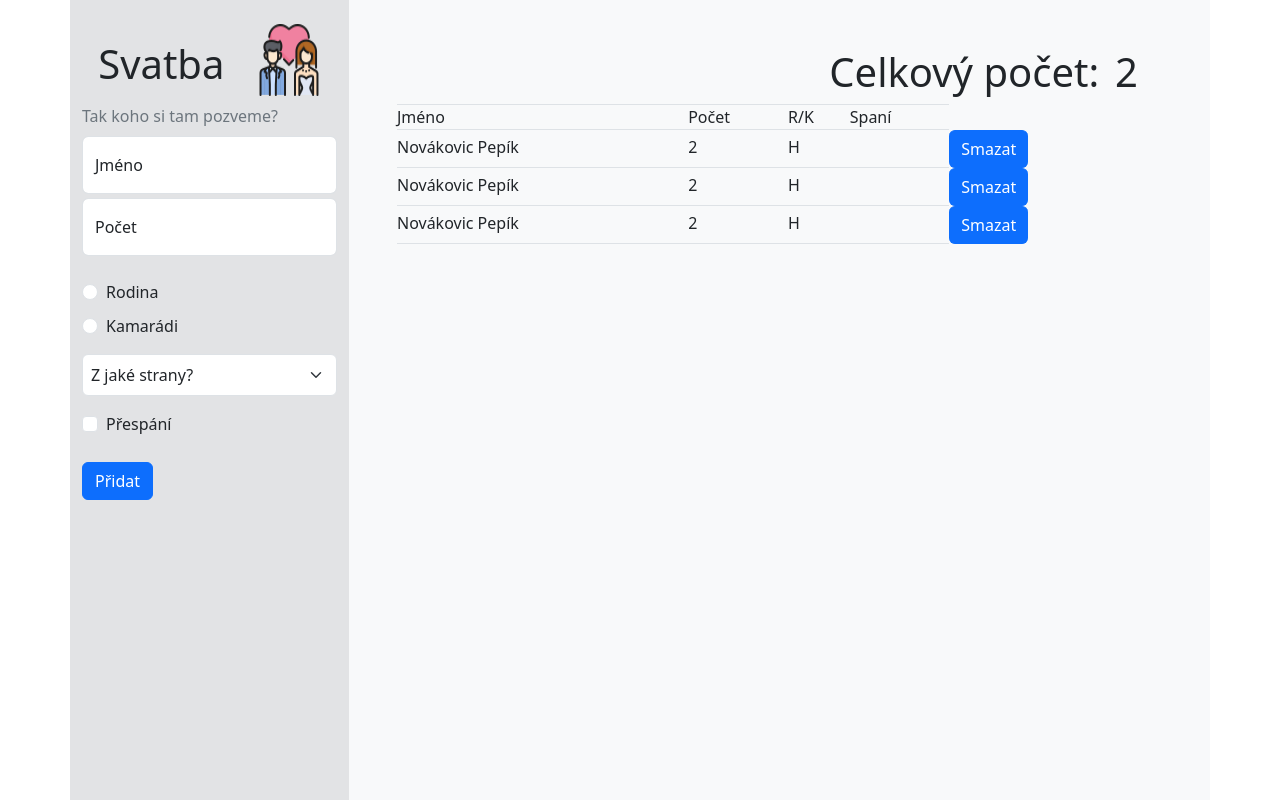
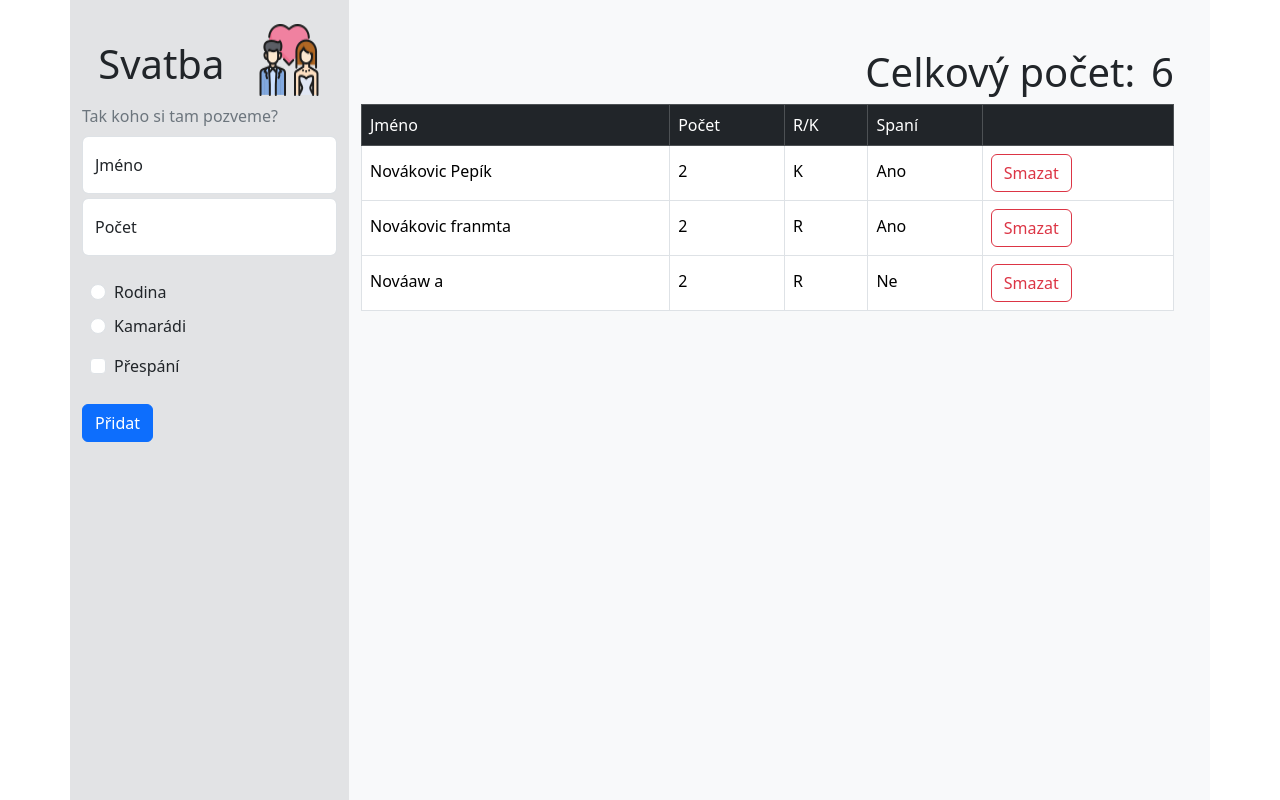
Before and after one commit to Yatrikoxi/Svatba-Hosti, a React (Vite) app: page / in a window 1280 px wide. Built offline with nearby package versions, Linux system fonts and the light colour scheme.

Commit message:
change form. add list table and start listFil

```diff
--- a/src/App.tsx
+++ b/src/App.tsx
@@ -9,14 +9,8 @@ function App() {
           <div className='col-3 bg-secondary-subtle'>
             <Form />
           </div>
-          <div className='col-9 mt-5 px-5'>
+          <div className='col-9 mt-5'>
             <Amount />
-            {/* <p>
-              Lorem ipsum dolor sit amet consectetur adipisicing elit. Corporis
-              maiores voluptatem accusantium porro unde quidem atque expedita
-              quo sequi eius repellat neque doloremque vitae rem, similique
-              harum nemo placeat laborum!
-            </p> */}
           </div>
         </div>
       </div>
--- a/src/components/Amount.tsx
+++ b/src/components/Amount.tsx
@@ -1,57 +1,43 @@
 import { useState } from "react";
+import ListTable from "./list/ListTable";
 
 const Amount = () => {
-  const person = [
+  const [person, setPerson] = useState([
     {
       id: 1,
       name: "Novákovic Pepík",
-      number: 2,
-      side: "H",
+      amount: 2,
+      family: false,
+      sleep: true,
+    },
+    {
+      id: 2,
+      name: "Novákovic franmta",
+      amount: 2,
+      family: true,
+      sleep: true,
+    },
+    {
+      id: 3,
+      name: "Nováaw a",
+      amount: 2,
       family: true,
       sleep: false,
     },
-    {
-      id: 2,
-      name: "Novákovic Pepík",
-      number: 2,
-      side: "H",
-      family: true,
-      sleep: false,
-    },
-    {
-      id: 3,
-      name: "Novákovic Pepík",
-      number: 2,
-      side: "H",
-      family: true,
-      sleep: false,
-    },
-  ];
-  // const total = person.reduce((acc, number) => acc + number.value, 0);
-  const [number, setNumber] = useState(2);
+  ]);
+
   return (
     <>
       <div className='d-flex justify-content-end gap-3'>
         <p className='h1'>Celkový počet:</p>
-        <p className='h1'>{number}</p>
+        <p className='h1'>
+          {person.reduce((acc, person) => person.amount + acc, 0)}
+        </p>
       </div>
-      <table className='table table-bordered'>
-        <tr>
-          <th scope='col'>Jméno</th>
-          <th scope='col'>Počet</th>
-          <th scope='col'>R/K</th>
-          <th scope='col'>Spaní</th>
-        </tr>
-        {person.map(({ id, name, side, number, sleep }) => (
-          <tr key={id}>
-            <td>{name}</td>
-            <td>{number}</td>
-            <td>{side}</td>
-            <td>{sleep}</td>
-            <button className='btn btn-primary'>Smazat</button>
-          </tr>
-        ))}
-      </table>
+      <ListTable
+        summ={person}
+        onDelete={(id) => setPerson(person.filter((e) => e.id !== id))}
+      />
     </>
   );
 };
--- a/src/components/Form.tsx
+++ b/src/components/Form.tsx
@@ -5,7 +5,6 @@ const Form = () => {
   const nameRef = useRef<HTMLInputElement>(null);
   const numberRef = useRef<HTMLInputElement>(null);
 
-  const person = { name: "", amount: 0, family: false, friends: false };
   const handleSubmit = (event: FormEvent) => {
     event.preventDefault();
     if (nameRef.current !== null) console.log(nameRef.current.value);
@@ -42,7 +41,7 @@ const Form = () => {
           />
           <label htmlFor='number'>Počet</label>
         </div>
-        <div className='pt-4'>
+        <div className='pt-4 ms-2'>
           <div className='form-check pb-2'>
             <input
               className='form-check-input'
@@ -73,15 +72,7 @@ const Form = () => {
           </div>
         </div>
 
-        <select
-          className='form-select mt-3 mb-3 p-2'
-          aria-label='Default select example'
-        >
-          <option defaultValue={0}>Z jaké strany?</option>
-          <option value='1'>Hanička</option>
-          <option value='2'>Tom</option>
-        </select>
-        <div className='form-check mt-3'>
+        <div className='form-check mt-3 ms-2'>
           <input
             className='form-check-input'
             type='checkbox'
--- /dev/null
+++ b/src/components/list/ListTable.tsx
@@ -0,0 +1,48 @@
+interface Individual {
+  id: number;
+  name: string;
+  amount: number;
+  family: boolean;
+  sleep: boolean;
+}
+
+interface Props {
+  summ: Individual[];
+  onDelete: (id: number) => void;
+}
+
+const ListTable = ({ summ, onDelete }: Props) => {
+  return (
+    <table className='table table-bordered'>
+      <thead className='table-dark'>
+        <tr>
+          <th>Jméno</th>
+          <th>Počet</th>
+          <th>R/K</th>
+          <th>Spaní</th>
+          <th></th>
+        </tr>
+      </thead>
+      <tbody>
+        {summ.map((indiv) => (
+          <tr key={indiv.id}>
+            <td>{indiv.name}</td>
+            <td>{indiv.amount}</td>
+            <td>{indiv.family ? "R" : "K"}</td>
+            <td>{indiv.sleep ? "Ano" : "Ne"}</td>
+            <td>
+              <button
+                className='btn btn-outline-danger'
+                onClick={() => onDelete(indiv.id)}
+              >
+                Smazat
+              </button>
+            </td>
+          </tr>
+        ))}
+      </tbody>
+    </table>
+  );
+};
+
+export default ListTable;
```
Also changed, not shown: src/components/list/ListFilter.tsx (added).
